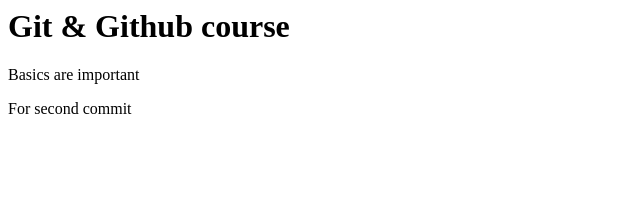
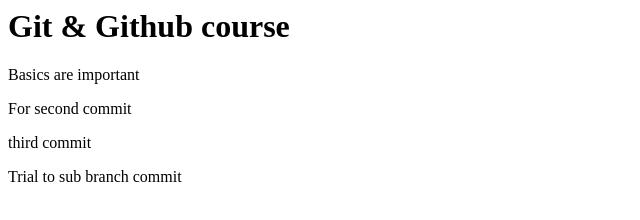
Before and after one commit to 226720/githubactionsstudy, a plain HTML site: page index.html in a window 1280 px wide. Shown: the whole page, without its empty margins (0-640 px from the left). Drawn offline with Linux system fonts and the light colour scheme.

Commit message:
sub branch commit

```diff
--- a/index.html
+++ b/index.html
@@ -7,6 +7,8 @@
 <h1>Git & Github course</h1>
 <p>Basics are important</p>
 <p>For second commit</p>
+<p>third commit</p>
+<p>Trial to sub branch commit</p>
 </body>
 
 </html>
```
Also changed, not shown: vsxml.txt (added), 1 other file.
